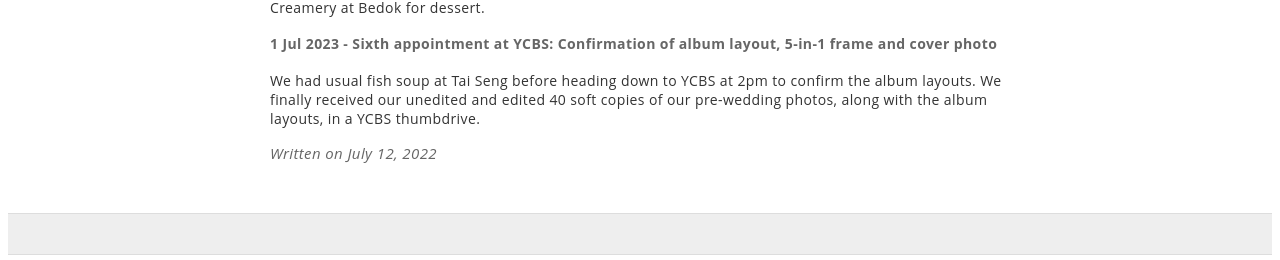
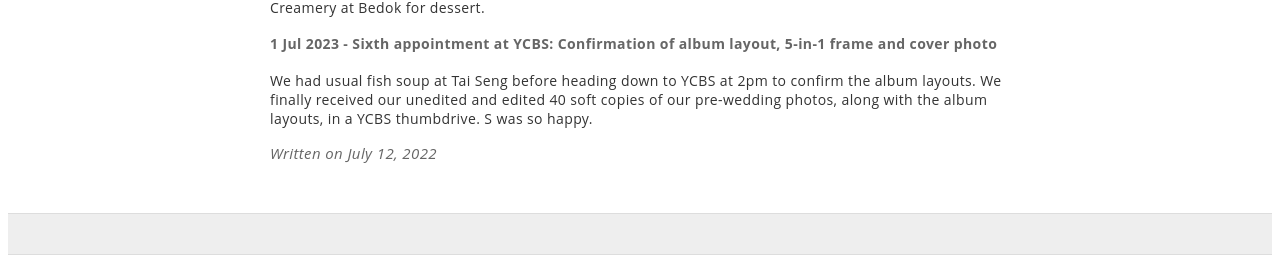
Before and after one commit to ourcarus/casadelagom, a Jekyll site: the page built from _posts/2022-07-12-Wedding Preparations.md, in a window 1280 px wide and 900 px high, scrolled down 3299 px. Shown: the part 637-897 px from the top of the window. Built offline with Jekyll 4.4.1, drawn with Linux system fonts in a browser that asks for light colours; our own code applies the rules of GitHub Pages for plain Markdown files.

Commit message:
Update 2022-07-12-Wedding Preparations.md

```diff
--- a/_posts/2022-07-12-Wedding Preparations.md
+++ b/_posts/2022-07-12-Wedding Preparations.md
@@ -108,4 +108,4 @@ Went to Orchard to collect our wedding bands after engraving.
 We had celebratory dinner at Hua Yu Wee Seafood Restaurant with the aunts and families and also Kooks Creamery at Bedok for dessert.
 
 #### 1 Jul 2023 - Sixth appointment at YCBS: Confirmation of album layout, 5-in-1 frame and cover photo
-We had usual fish soup at Tai Seng before heading down to YCBS at 2pm to confirm the album layouts. We finally received our unedited and edited 40 soft copies of our pre-wedding photos, along with the album layouts, in a YCBS thumbdrive.
+We had usual fish soup at Tai Seng before heading down to YCBS at 2pm to confirm the album layouts. We finally received our unedited and edited 40 soft copies of our pre-wedding photos, along with the album layouts, in a YCBS thumbdrive. S was so happy.
```
